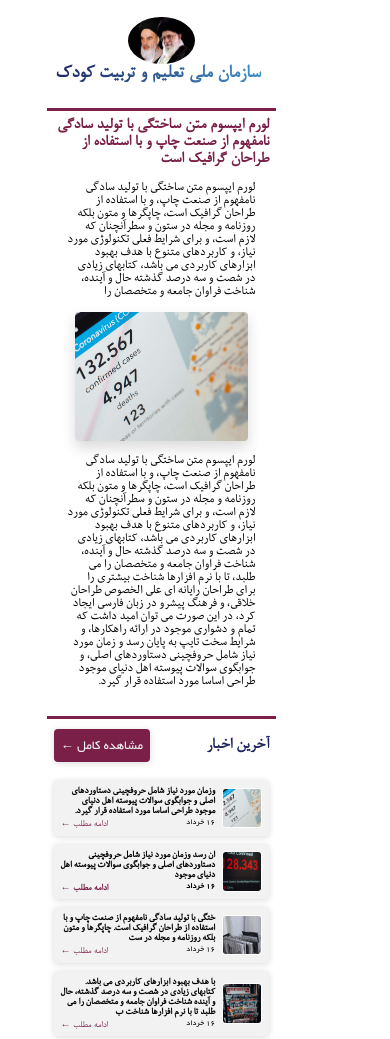
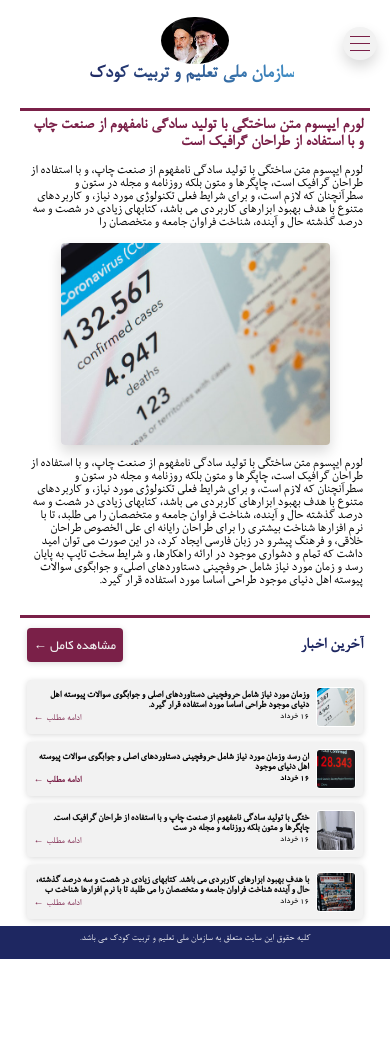
Before and after one commit to saeed0920/News-1_2, a website: page pages/page.html in a window 390 px wide. Shown: the top 1039 px of the page. After the commit the page ends 959 px from the top, so only its background shows below. Drawn offline with Linux system fonts and the light colour scheme.

Commit message:
finish responsive link page

```diff
--- a/pages/page.html
+++ b/pages/page.html
@@ -12,17 +12,26 @@
       <img src="../img/main-photo.jpg" alt="photo" class="header-main__img" />
       <h1>سازمان ملی تعلیم و تربیت کودک</h1>
     </header>
-    <nav class="navbar">
-      <img src="../img/logo2.png" alt="navbar logo" class="navbar__img" />
-      <div class="navbar-box">
+    <input type="checkbox"  id="check" class="checkbox">
+    <label class="checkbox__btn" for="check"><span></span></label>
+      <nav class="navbar">
+        <img src="../img/logo2.png" alt="navbar logo" class="navbar__img" />
+       <div class="navbar-box">
         <a href="#" class="navbar-box__link">خانه</a>
         <a href="#" class="navbar-box__link">استان ها</a>
         <a href="#" class="navbar-box__link">خدمات</a>
         <a href="#" class="navbar-box__link">راهنما</a>
         <a href="#" class="navbar-box__link">درباره ما</a>
       </div>
-      <button class="btn navbar__btn">ورود به سامانه</button>
-    </nav>
+        <button class="btn navbar__btn">ورود به سامانه</button>
+
+      <div class="navbar-hover">
+        <a href="#" class="navbar-hover__link">خدمات</a>
+          <a href="#" class="navbar-hover__link">راهنما</a>
+          <a href="#" class="navbar-hover__link">درباره ما</a>
+      </div>
+
+      </nav>
 
     <section class="link-pages--main-section">
       <h2 class="link-pages--main-section__header">
--- a/sass/pages/_link.scss
+++ b/sass/pages/_link.scss
@@ -27,6 +27,20 @@
       minmax(2rem, 5rem) [full-end];
     grid-column-gap: 2rem;
   }
+  @include res(500) {
+    grid-template-rows: [img-start] 15rem [img-end] repeat(
+        4,
+        [col-start] max-content [col-end]
+      );
+    grid-template-columns:
+      [full-start] minmax(1rem, 2rem) repeat(
+        3,
+        [col-start] minmax(min-content, 1fr) [col-end]
+      )
+      minmax(1rem, 2rem) [full-end];
+    grid-column-gap: 1rem;
+  }
+
   &--main-section {
     grid-row: col-start 1 / col-end 3;
     grid-column: col-start 1 / col-end 2;
@@ -61,6 +75,9 @@
         padding: 2rem;
         font-size: 2rem;
       }
+      @include res(400) {
+        padding: 2rem 0;
+      }
     }
     &__img {
       width: 80%;
```
Also changed, not shown: css/style.css.
